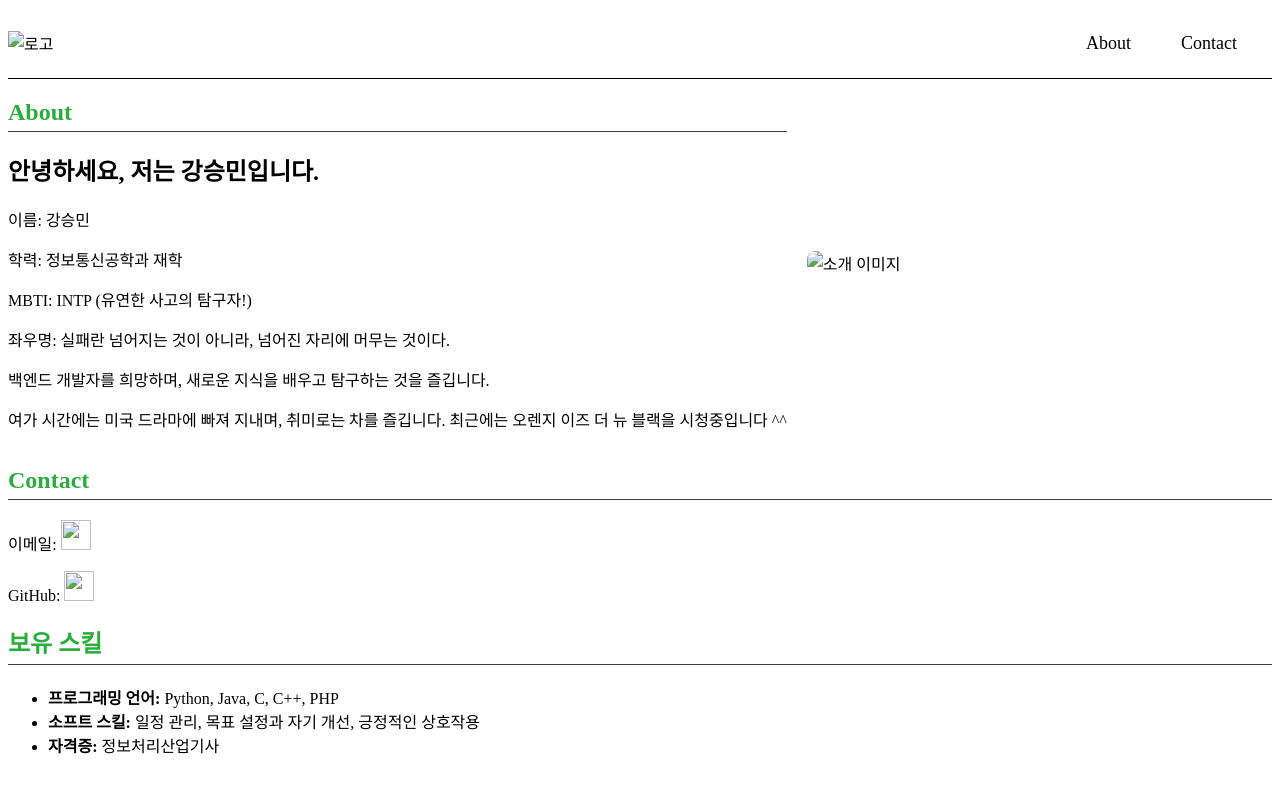
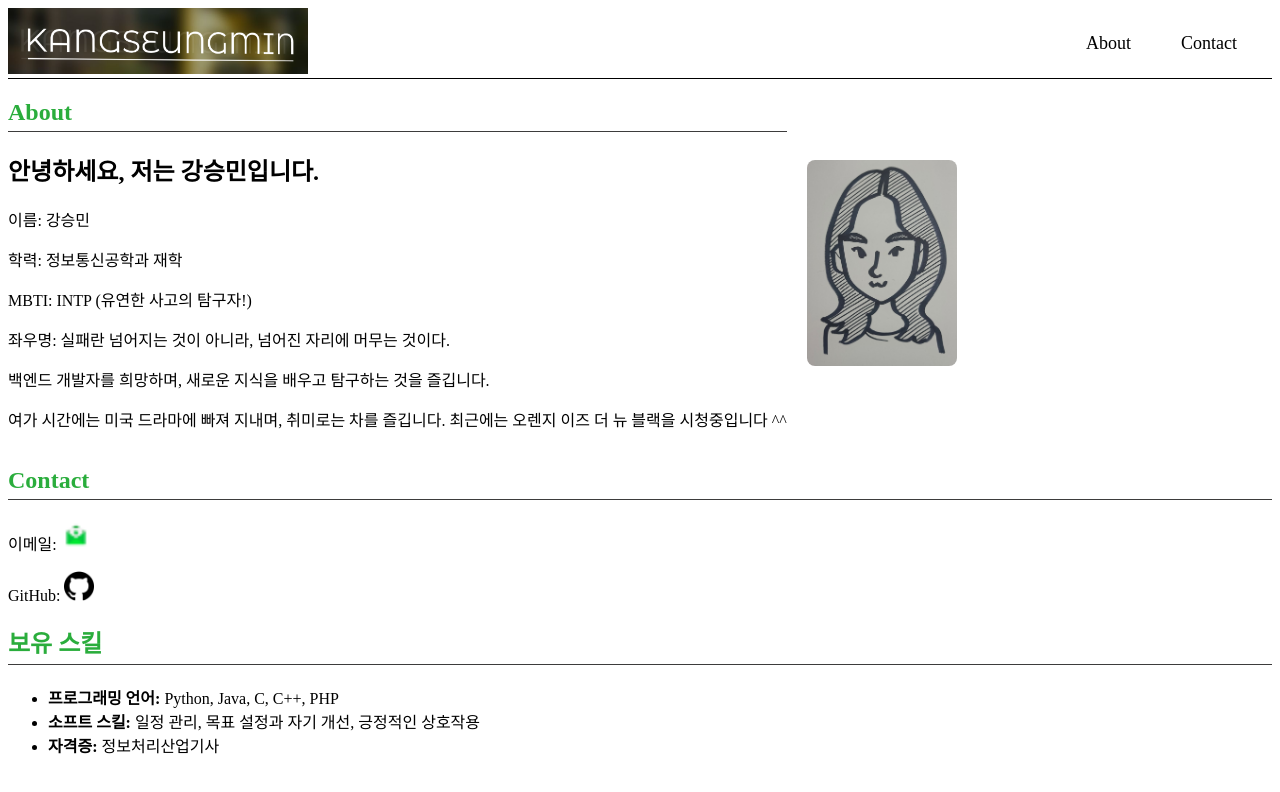
Before and after one commit to sim16065/2, a plain HTML site: page task1.html in a window 1280 px wide. Drawn offline with Linux system fonts and the light colour scheme.

Commit message:
second commit

```diff
--- a/task1.html
+++ b/task1.html
@@ -12,7 +12,7 @@
         <!-- 네비게이션 바 -->
         <nav class="navigator">
             <div class="logo">
-                <img src="logo.png" alt="로고">
+                <img src="images/logo.png" alt="로고">
             </div>
 
             <div class="nav-items">
@@ -35,17 +35,17 @@
             <p>여가 시간에는 미국 드라마에 빠져 지내며, 취미로는 차를 즐깁니다. 최근에는 오렌지 이즈 더 뉴 블랙을 시청중입니다 ^^</p>
         </section>
 
-        <img src="프로필.jpg" alt="소개 이미지" class="image">
+        <img src="images/프로필.jpg" alt="소개 이미지" class="image">
     </div>
 
     <!-- 연락 섹션 -->
     <section id="contact" class="section">
         <h2>Contact</h2>
         <p>이메일: <a href="https://mail.naver.com/?to=kangsengmin@naver.com" target="_blank">
-            <img class="contact-icon" src="nmail.png">
+            <img class="contact-icon" src="images/nmail.png">
         </a></p>
         <p>GitHub: <a href="https://github.com/sim16065" target="_blank">
-            <img class="contact-icon" src="github.png">
+            <img class="contact-icon" src="images/github.png">
         </a></p>
     </section>
 
```
